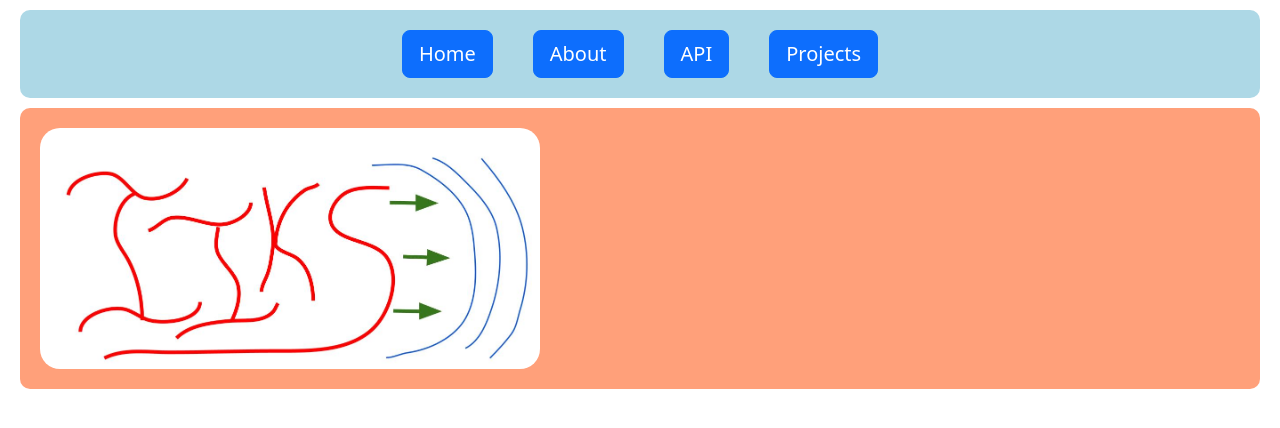
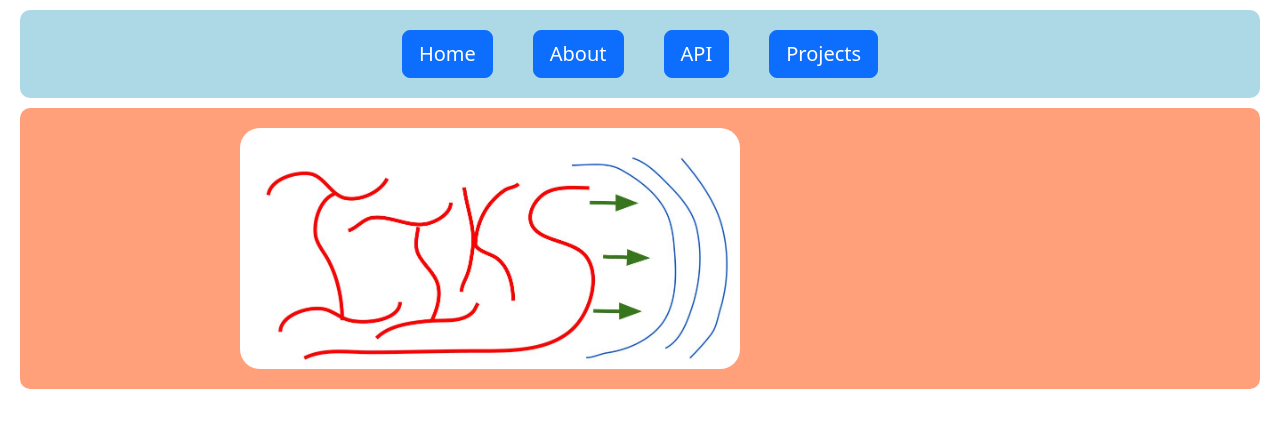
Before and after one commit to geodude3/iiksreactframework, a React (Create React App) app: page / in a window 1280 px wide. Shown: the top 428 px of the page. Built offline with nearby package versions, Linux system fonts and the light colour scheme.

Commit message:
edited README

```diff
--- a/src/styles/home.css
+++ b/src/styles/home.css
@@ -4,7 +4,7 @@
     width: 500px;
 }
 
-#logoImg{
+.body{
     display: flex;
     justify-content: center;
 }
```
Also changed, not shown: 1 other file (tests, documents, lock files or other folders).
